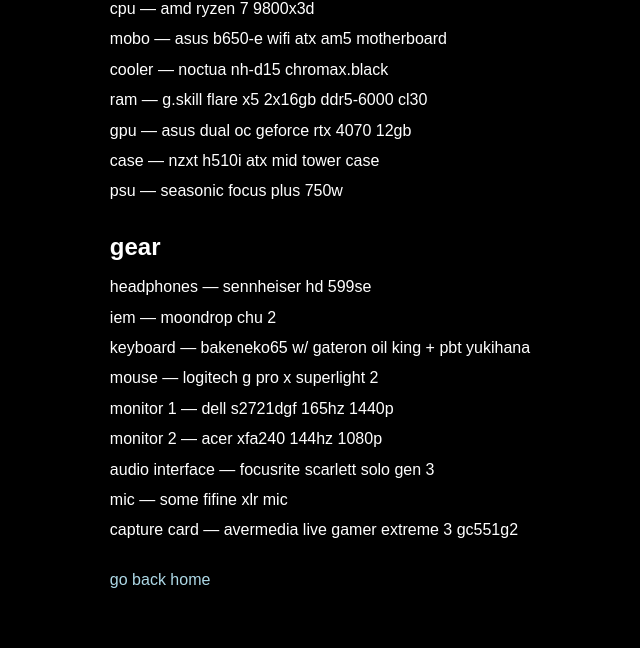
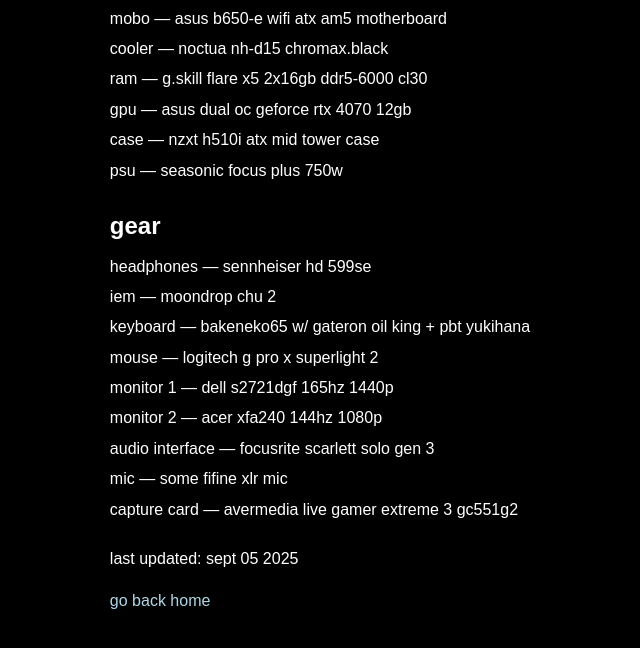
Before and after one commit to xverlast/website, a plain HTML site: page hardware.html in a window 1280 px wide. Shown: the part 146-794 px from the top of the page, without its empty margins (320-960 px from the left). Drawn offline with Linux system fonts and the light colour scheme.

Commit message:
Update hardware.html

```diff
--- a/hardware.html
+++ b/hardware.html
@@ -87,7 +87,7 @@
       <li>mic — some fifine xlr mic</li>
       <li>capture card — avermedia live gamer extreme 3 gc551g2</li>
     </ul>
-
+	<p>last updated: sept 05 2025</p>
     <a href="index.html">go back home</a>
   </div>
 </body>
```
